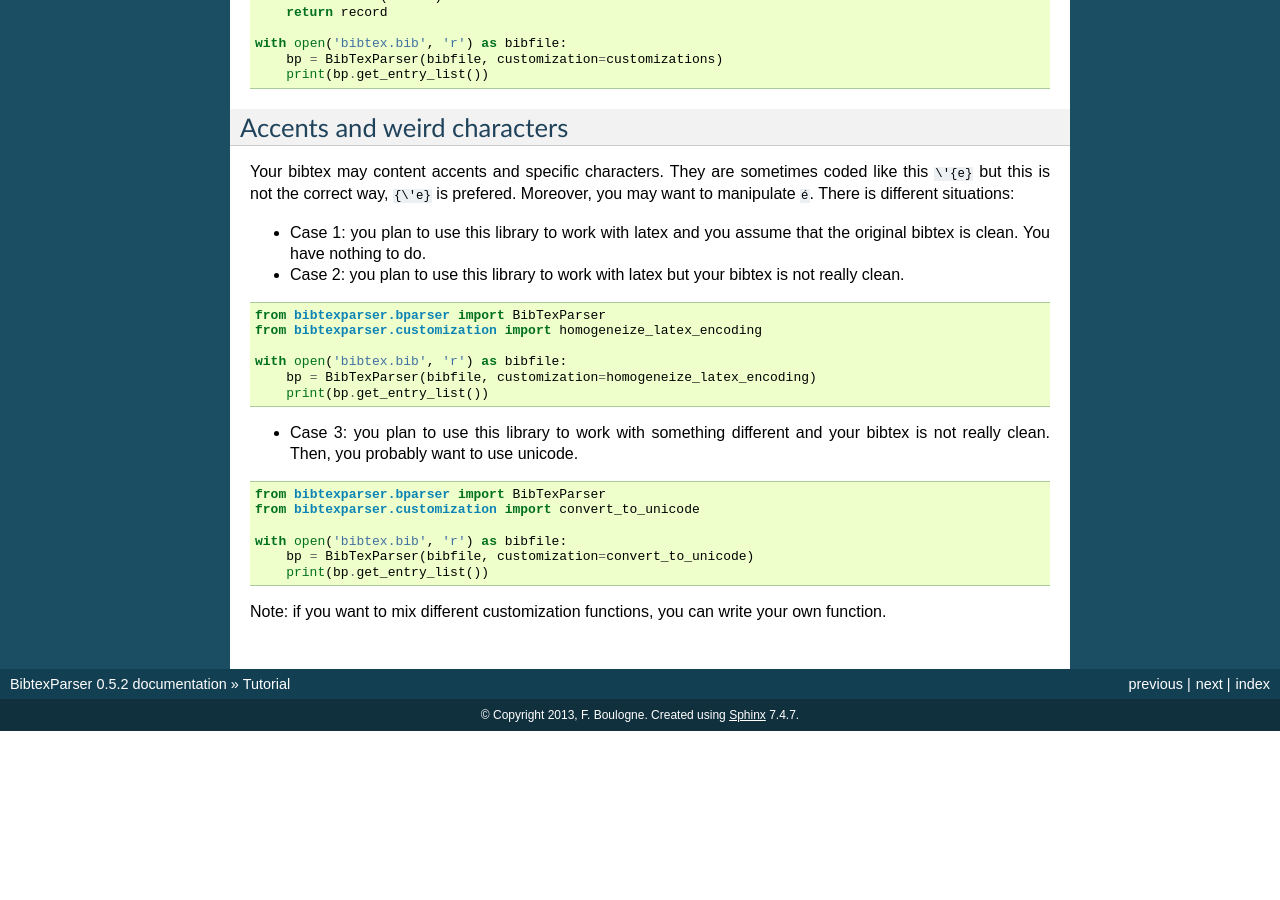
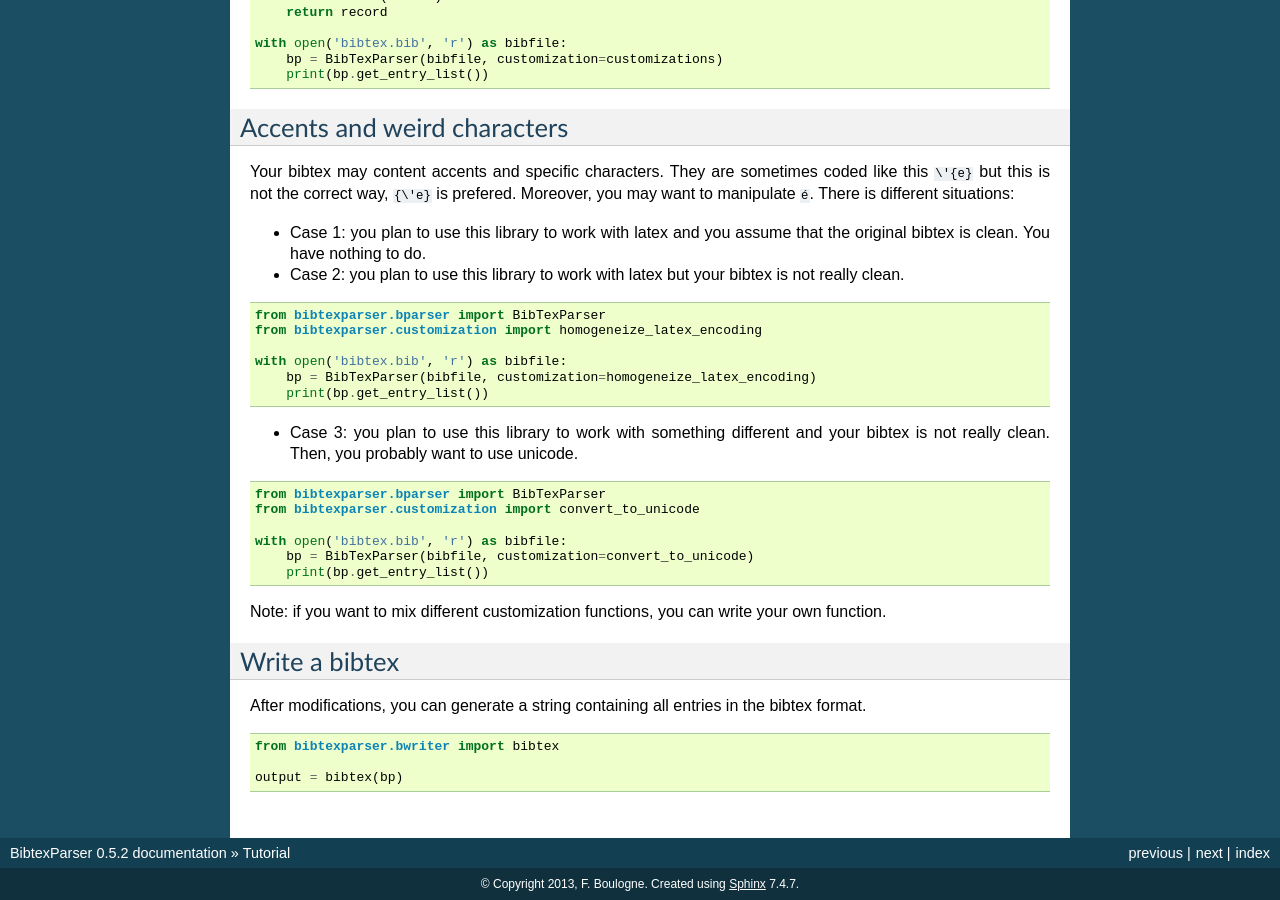
Before and after one commit to sciunto-org/python-bibtexparser, a Sphinx documentation site: the page built from docs/source/tutorial.rst, in a window 1280 px wide and 900 px high, scrolled down 1192 px. Built offline with Sphinx 7.4.7, drawn with Linux system fonts in a browser that asks for light colours; before the commit the page ends 1923 px from its top, so only the background shows below that.

Commit message:
update tutorial with writer

```diff
--- a/docs/source/tutorial.rst
+++ b/docs/source/tutorial.rst
@@ -116,3 +116,15 @@ They are sometimes coded like this ``\'{e}`` but this is not the correct way, ``
 
 
 Note: if you want to mix different customization functions, you can write your own function.
+
+
+Write a bibtex
+--------------
+
+After modifications, you can generate a string containing all entries in the bibtex format.
+
+.. code-block:: python
+
+    from bibtexparser.bwriter import bibtex
+
+    output = bibtex(bp)
```
